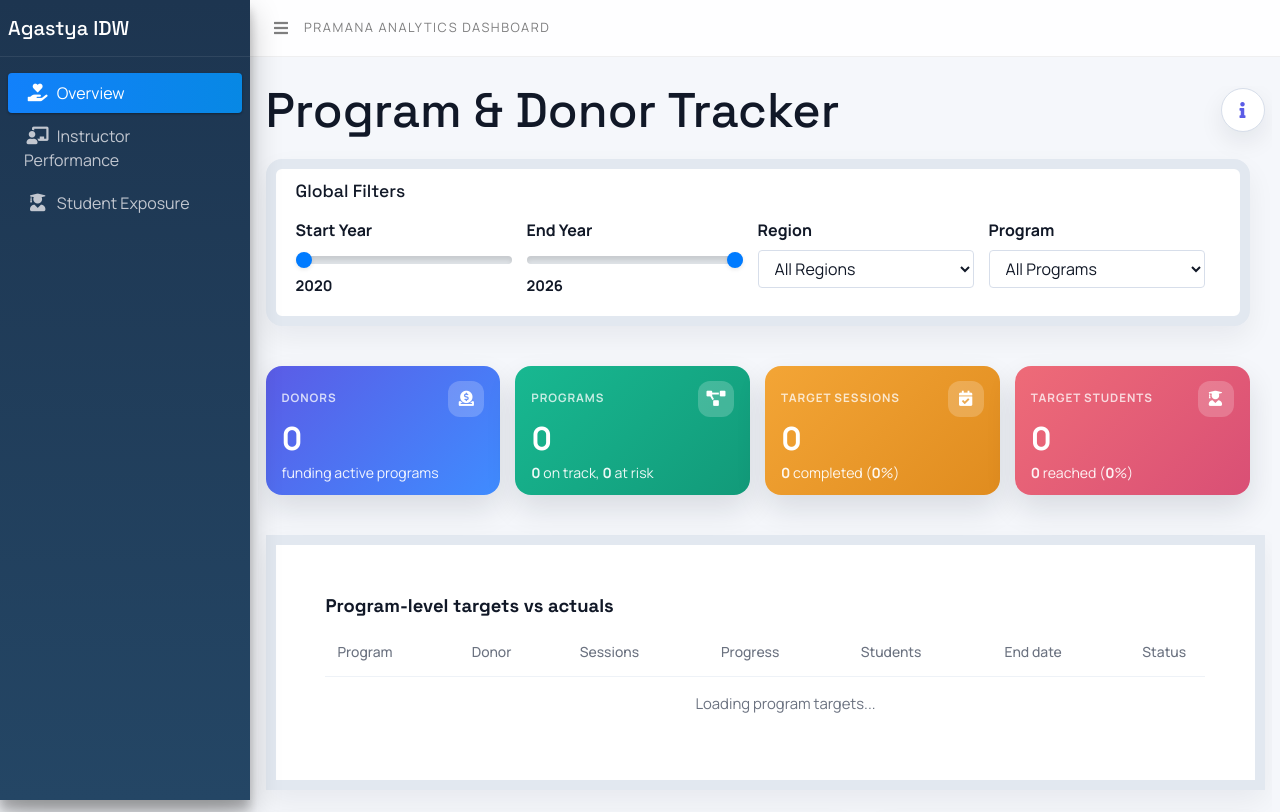
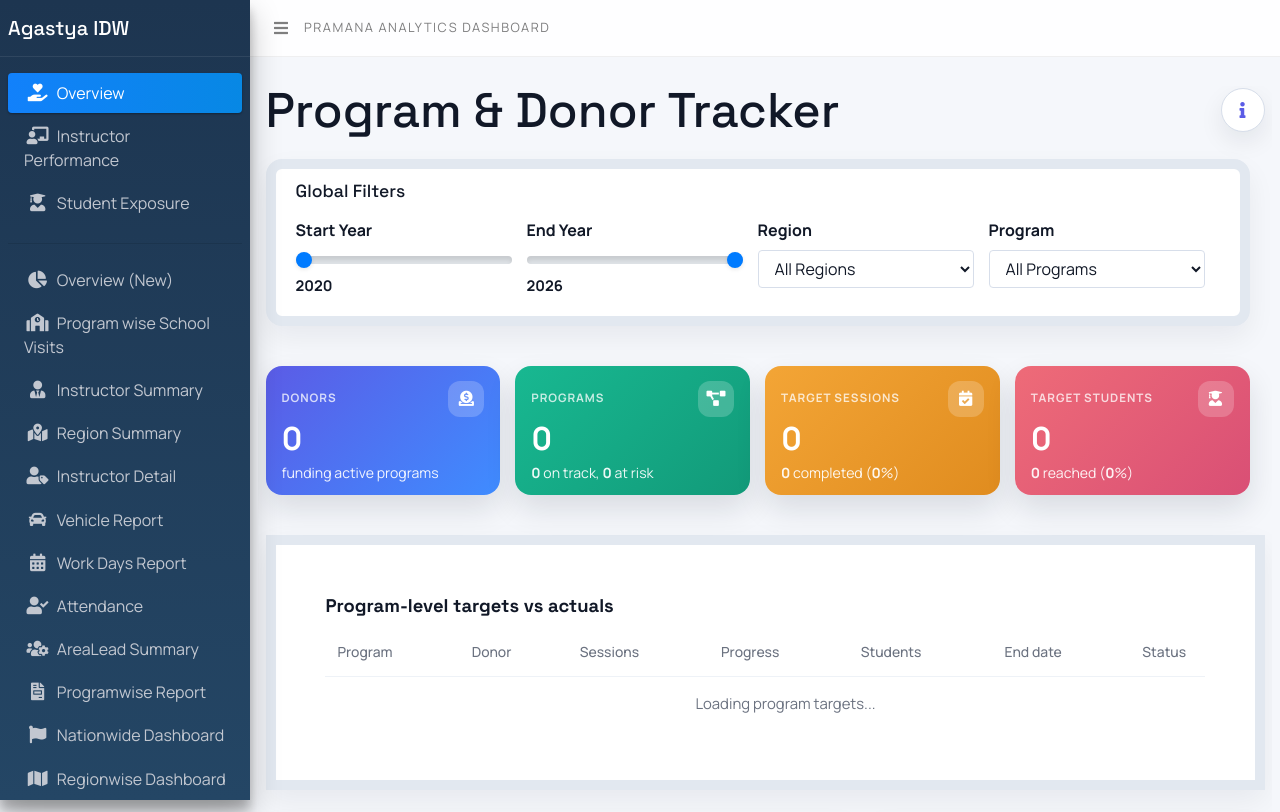
Before and after one commit to Shashwath-K/idw_preview, a FastAPI app: page / in a window 1280 px wide. Shown: the top 812 px of the page. Run offline with FastAPI, Linux system fonts and the light colour scheme; data that the repository does not hold is empty; some libraries are stand-ins or nearby versions.

Commit message:
Partial components added and updated

```diff
--- a/frontend/templates/partials/sidebar.html
+++ b/frontend/templates/partials/sidebar.html
@@ -11,6 +11,7 @@
                         <p>Overview</p>
                     </a>
                 </li>
+                <!-- Original Pages -->
                 <li class="nav-item">
                     <a href="/instructor-productivity" class="nav-link {% if page_id == 'instructor' %}active{% endif %}">
                         <i class="nav-icon fas fa-chalkboard-teacher"></i>
@@ -23,12 +24,104 @@
                         <p>Student Exposure</p>
                     </a>
                 </li>
-                <!--li class="nav-item">
-                    <a href="/upload" class="nav-link {% if page_id == 'upload' %}active{% endif %}">
-                        <i class="nav-icon fas fa-file-excel"></i>
-                        <p>Debug window</p>
+                <li class="nav-divider"><hr></li>
+                <!-- New Pages requested -->
+                <li class="nav-item">
+                    <a href="/overview" class="nav-link {% if page_id == 'overview' %}active{% endif %}">
+                        <i class="nav-icon fas fa-chart-pie"></i>
+                        <p>Overview (New)</p>
                     </a>
-                </li-->
+                </li>
+                <li class="nav-item">
+                    <a href="/program-visits" class="nav-link {% if page_id == 'program-visits' %}active{% endif %}">
+                        <i class="nav-icon fas fa-school"></i>
+                        <p>Program wise School Visits</p>
+                    </a>
+                </li>
+                <li class="nav-item">
+                    <a href="/instructor-summary" class="nav-link {% if page_id == 'instructor-summary' %}active{% endif %}">
+                        <i class="nav-icon fas fa-user-tie"></i>
+                        <p>Instructor Summary</p>
+                    </a>
+                </li>
+                <li class="nav-item">
+                    <a href="/region-summary" class="nav-link {% if page_id == 'region-summary' %}active{% endif %}">
+                        <i class="nav-icon fas fa-map-marked-alt"></i>
+                        <p>Region Summary</p>
+                    </a>
+                </li>
+                <li class="nav-item">
+                    <a href="/instructor-detail" class="nav-link {% if page_id == 'instructor-detail' %}active{% endif %}">
+                        <i class="nav-icon fas fa-user-tag"></i>
+                        <p>Instructor Detail</p>
+                    </a>
+                </li>
+                <li class="nav-item">
+                    <a href="/vehicle-report" class="nav-link {% if page_id == 'vehicle-report' %}active{% endif %}">
+                        <i class="nav-icon fas fa-car"></i>
+                        <p>Vehicle Report</p>
+                    </a>
+                </li>
+                <li class="nav-item">
+                    <a href="/work-days-report" class="nav-link {% if page_id == 'work-days-report' %}active{% endif %}">
+                        <i class="nav-icon fas fa-calendar-alt"></i>
+                        <p>Work Days Report</p>
+                    </a>
+                </li>
+                <li class="nav-item">
+                    <a href="/attendance" class="nav-link {% if page_id == 'attendance' %}active{% endif %}">
+                        <i class="nav-icon fas fa-user-check"></i>
+                        <p>Attendance</p>
+                    </a>
+                </li>
+                <li class="nav-item">
+                    <a href="/arealead-summary" class="nav-link {% if page_id == 'arealead-summary' %}active{% endif %}">
+                        <i class="nav-icon fas fa-users-cog"></i>
+                        <p>AreaLead Summary</p>
+                    </a>
+                </li>
+                <li class="nav-item">
+                    <a href="/programwise-report" class="nav-link {% if page_id == 'programwise-report' %}active{% endif %}">
+                        <i class="nav-icon fas fa-file-invoice"></i>
+                        <p>Programwise Report</p>
+                    </a>
+                </li>
+                <li class="nav-item">
+                    <a href="/nationwide-dashboard" class="nav-link {% if page_id == 'nationwide-dashboard' %}active{% endif %}">
+                        <i class="nav-icon fas fa-flag"></i>
+                        <p>Nationwide Dashboard</p>
+                    </a>
+                </li>
+                <li class="nav-item">
+                    <a href="/regionwise-dashboard" class="nav-link {% if page_id == 'regionwise-dashboard' %}active{% endif %}">
+                        <i class="nav-icon fas fa-map"></i>
+                        <p>Regionwise Dashboard</p>
+                    </a>
+                </li>
+                <li class="nav-item">
+                    <a href="/exposure-session-dashboard" class="nav-link {% if page_id == 'exposure-session-dashboard' %}active{% endif %}">
+                        <i class="nav-icon fas fa-tachometer-alt"></i>
+                        <p>ExposureSession Dashboard</p>
+                    </a>
+                </li>
+                <li class="nav-item">
+                    <a href="/performance-management-dashboard" class="nav-link {% if page_id == 'performance-management-dashboard' %}active{% endif %}">
+                        <i class="nav-icon fas fa-chart-line"></i>
+                        <p>PerformanceManagement Dashboard</p>
+                    </a>
+                </li>
+                <li class="nav-item">
+                    <a href="/manpower-vehicle-dashboard" class="nav-link {% if page_id == 'manpower-vehicle-dashboard' %}active{% endif %}">
+                        <i class="nav-icon fas fa-truck-monster"></i>
+                        <p>ManpowerVehicle Dashboard</p>
+                    </a>
+                </li>
+                <li class="nav-item">
+                    <a href="/instructor-feedback" class="nav-link {% if page_id == 'instructor-feedback' %}active{% endif %}">
+                        <i class="nav-icon fas fa-comment-dots"></i>
+                        <p>Instructor Feedback</p>
+                    </a>
+                </li>
             </ul>
         </nav>
     </div>
```
